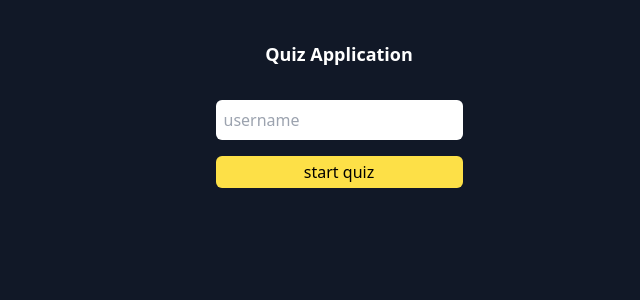
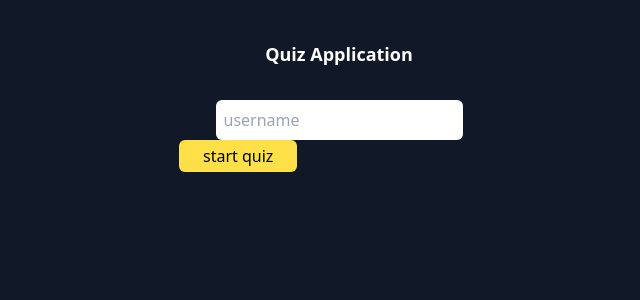
Before and after one commit to tjoetmuty/quizzz-app, a React (Vite) app in the folder frontend/: page / in a window 1280 px wide. Shown: the top 300 px of the page, without its empty margins (301-941 px from the left). Built offline with nearby package versions, Linux system fonts and the light colour scheme.

Commit message:
fix(main): fix reloadto move page

```diff
--- a/frontend/src/features/Main/index.tsx
+++ b/frontend/src/features/Main/index.tsx
@@ -10,9 +10,9 @@ const MainFeat: FC = () => {
         <form className="">
           <div className="grid justify-center pt-8 gap-4 ">
           <input type="text" placeholder="username" className="p-2 border-none rounded-md" />
-            <button onClick={() => navigate("/quiz")} className="bg-yellow-300 font-medium px-6 py-1 rounded-md text-md">start quiz</button>
           </div>
         </form>
+            <button onClick={() => navigate("/quiz")} className="bg-yellow-300 font-medium px-6 py-1 rounded-md text-md">start quiz</button>
       </div>
     </div>
   );
```
